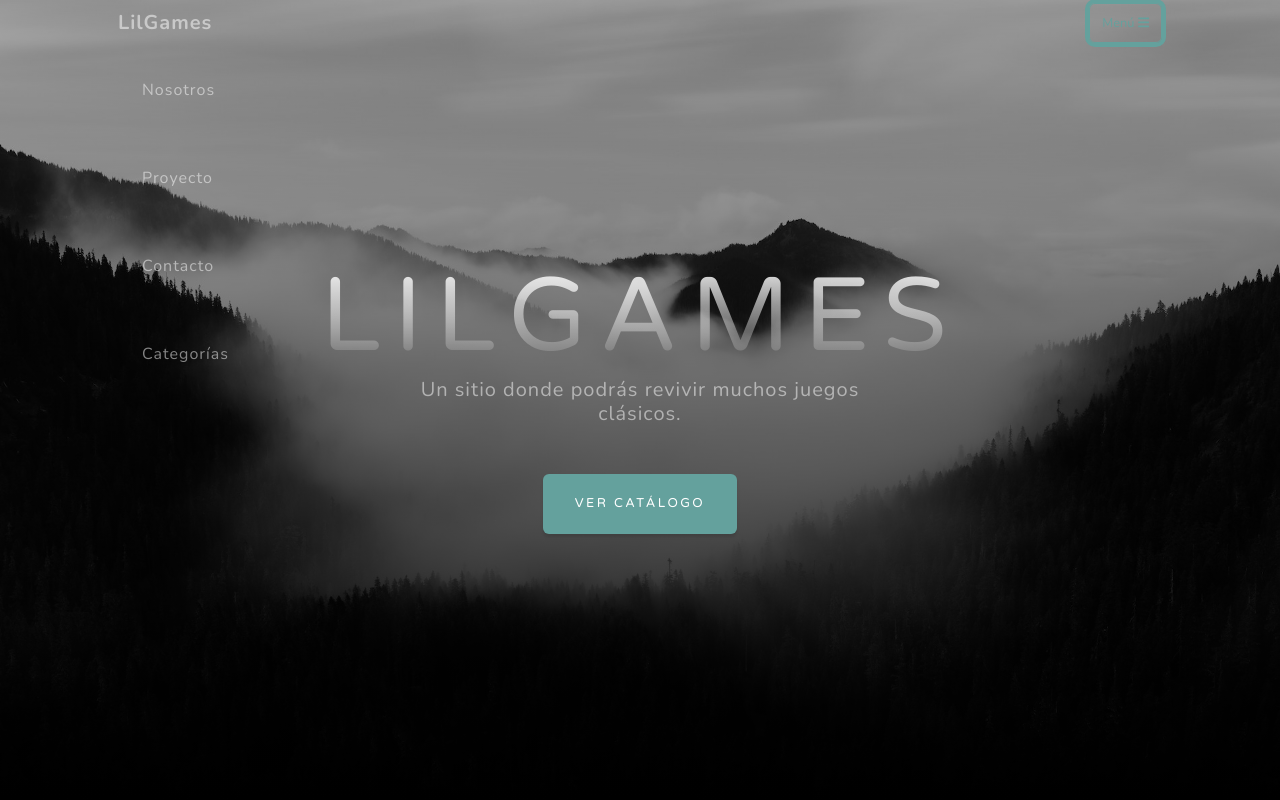
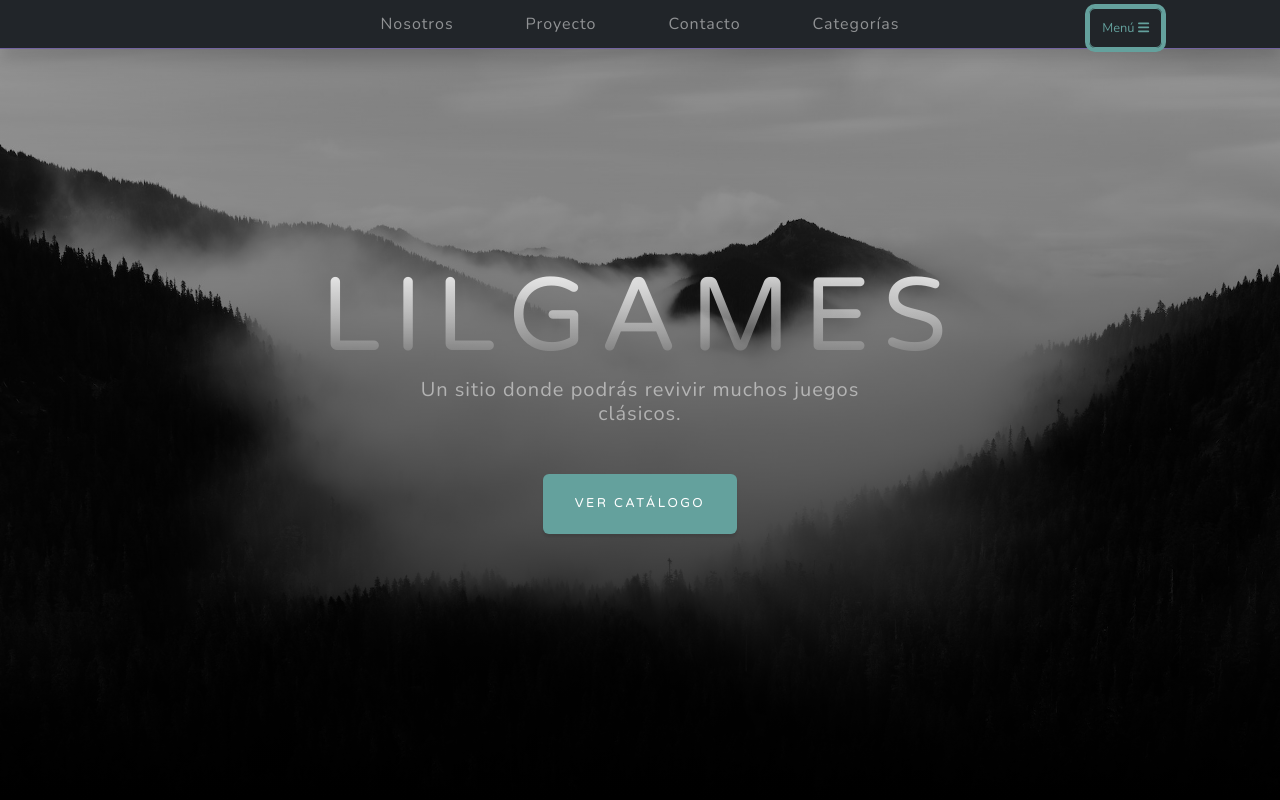
Before and after one commit to ComanRaam7/Proyectito1, a plain HTML site: page index.html in a window 1280 px wide. Both pictures are taken after a click on the button "Menú". Shown: the top 800 px of the page. Drawn offline with nearby package versions, Linux system fonts and the light colour scheme.

Commit message:
actualizacion final

```diff
--- a/index.html
+++ b/index.html
@@ -28,8 +28,7 @@
 <body id="page-top">
 
     <!-- NAVEGACIÓN -->
-
-    <nav class="navbar navbar-light fixed-top" id="mainNav">
+    <nav class="navbar navbar-dark fixed-top" id="mainNav">
 
         <div class="container px-4 px-lg-5">
 
@@ -37,7 +36,8 @@
                 LilGames
             </a>
 
-            <button class="navbar-toggler navbar-toggler-right"
+            <button class="navbar-toggler navbar-toggler-right position-relative"
+                style="z-index: 1050;"
                 type="button"
                 data-bs-toggle="collapse"
                 data-bs-target="#navbarResponsive"
@@ -50,30 +50,32 @@
 
             </button>
 
-            <div class="collapse navbar-collapse" id="navbarResponsive">
+            <div class="collapse navbar-collapse position-fixed top-0 start-0 end-0 bg-dark border-bottom border-secondary py-2 px-4 shadow"
+                 id="navbarResponsive"
+                 style="z-index: 1040;">
 
-                <ul class="navbar-nav ms-auto">
+                <ul class="navbar-nav flex-row justify-content-center align-items-center gap-3 gap-md-4 mx-auto flex-nowrap overflow-auto">
 
                     <li class="nav-item">
-                        <a class="nav-link" href="#Nosotros">
+                        <a class="nav-link py-1 text-nowrap" href="#Nosotros">
                             Nosotros
                         </a>
                     </li>
 
                     <li class="nav-item">
-                        <a class="nav-link" href="#Proyecto">
+                        <a class="nav-link py-1 text-nowrap" href="#Proyecto">
                             Proyecto
                         </a>
                     </li>
 
                     <li class="nav-item">
-                        <a class="nav-link" href="#Contacto">
+                        <a class="nav-link py-1 text-nowrap" href="#Contacto">
                             Contacto
                         </a>
                     </li>
 
                     <li class="nav-item">
-                        <a class="nav-link active" href="categorias.html">
+                        <a class="nav-link active py-1 text-nowrap" href="categorias.html">
                             Categorías
                         </a>
                     </li>
```
Also changed, not shown: Buscaminas.html (+1 -0 lines), FlappyCube.html (+1 -0 lines), Geometry.html (+1 -0 lines), Pokemon.html (+1 -0 lines), SpaceInvaders.html (+1 -0 lines), chess.html (+1 -0 lines), js/musica.js (added, +33 -0 lines), sudoku.html (+3 -0 lines), tetris.html (+2 -0 lines), tic-tac-toe.html (+1 -0 lines), 1 other file.
